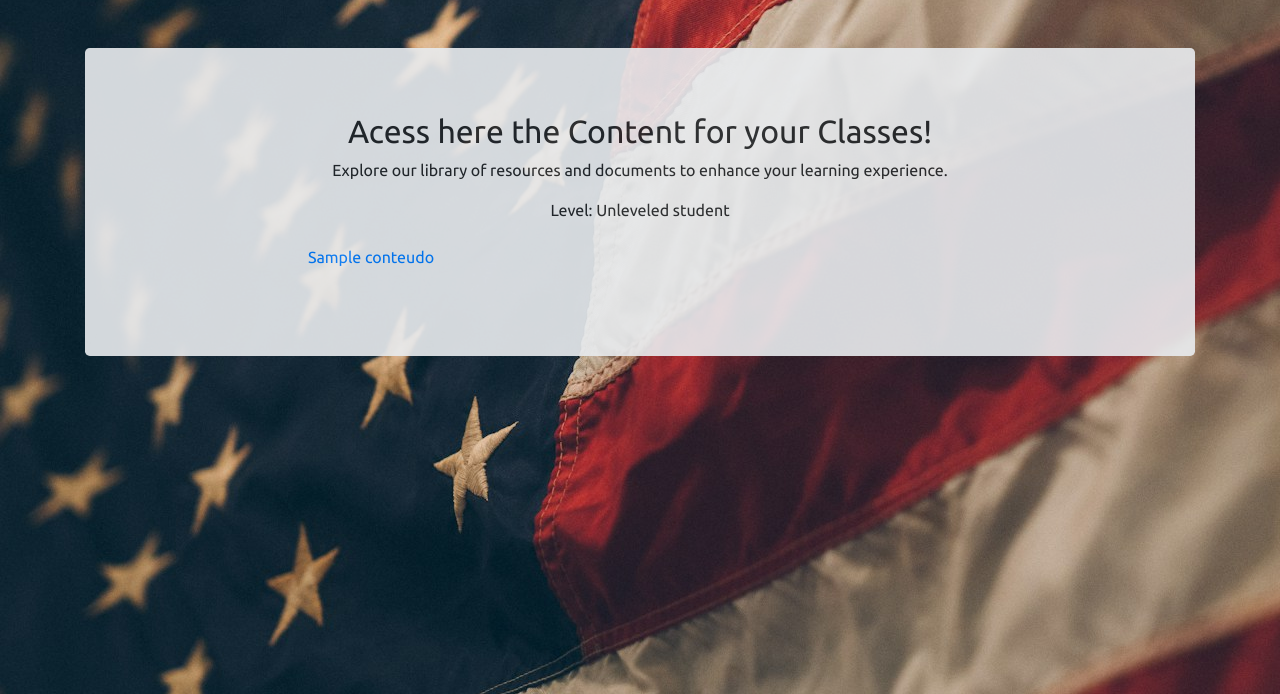
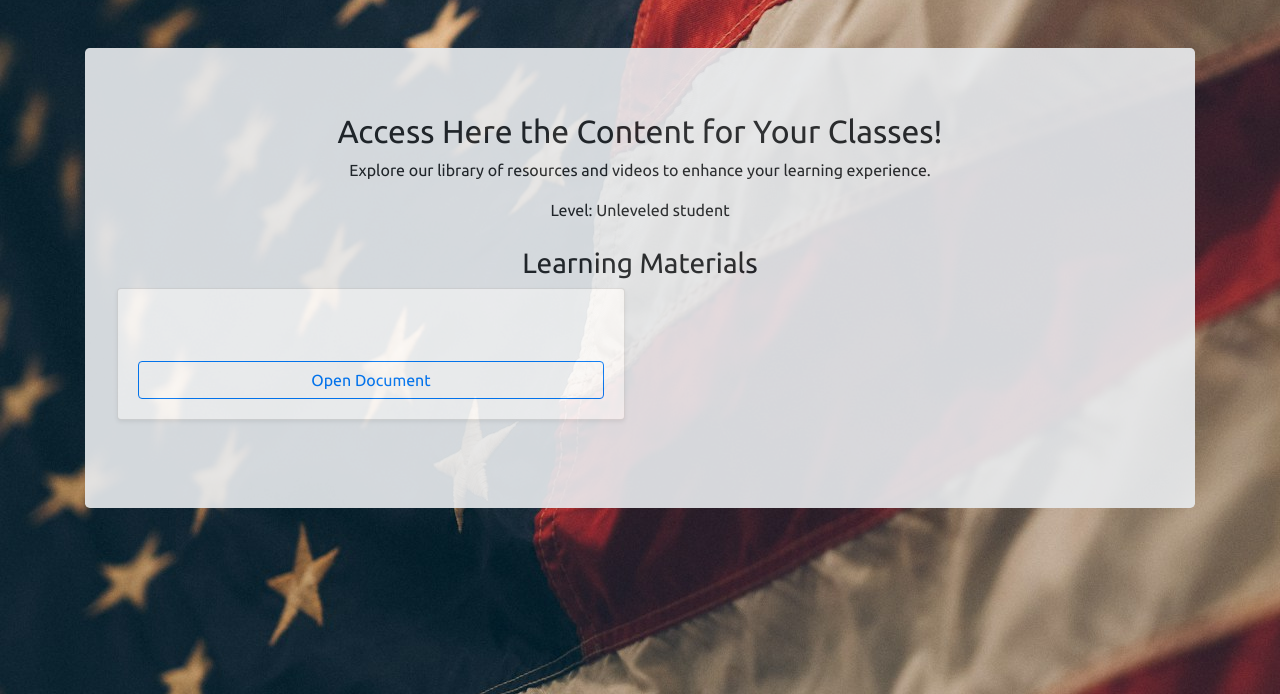
Before and after one commit to MarianaBraga13/english_web_platform, a Flask app: template website/templates/conteudo.html in a window 1280 px wide. Shown: the part 106-800 px from the top of the page. Run offline with Flask 3, Linux system fonts and the light colour scheme; the template is opened without the code that fills it: most values are stand-ins (such as "Sample title", 1, 10 or a date in 2020); parts of the project's set-up code (start-up, migrations or seed data) failed here and were passed over; some libraries are stand-ins or nearby versions.

Commit message:
Conteúdo inserido no template

```diff
--- a/website/templates/conteudo.html
+++ b/website/templates/conteudo.html
@@ -3,39 +3,53 @@
 
 {% block body %}
 
-<section id="contact" class="py-5">
+<section id="content" class="py-5">
     <div class="container">
         <div class="jumbotron">
-                <h2>Acess here the Content for your Classes!</h2>
-                <p>Explore our library of resources and documents to enhance your learning experience.</p>
+            <h2>Access Here the Content for Your Classes!</h2>
+            <p>Explore our library of resources and videos to enhance your learning experience.</p>
 
             {% if current_user.nivel_usuario == 'A' %}
                 <p>Level: Beginner</p>
             {% elif current_user.nivel_usuario == 'B' %}
                 <p>Level: Intermediate</p>
             {% elif current_user.nivel_usuario == 'C' %}
-                <p>Level: Advanced </p>
+                <p>Level: Advanced</p>
             {% else %}
                 <p>Level: Unleveled student</p>
             {% endif %}
 
-          <!-- Links to access documents -->
+            <h3 class="mt-4">Learning Materials</h3>
             <div class="row">
                 {% for conteudo in conteudos %}
-              <div class="col-md-6">
-                  <ul class="list-unstyled">
+                    <div class="col-md-6 mb-4">
+                        <div class="card h-100 shadow-sm">
+                            <div class="card-body">
+                                <h5 class="card-title">{{ conteudo.titulo }}</h5>
 
-                      <li>
-                          <a href= {{conteudo.url}} class="btn btn-link" target="_blank">
-                              <i class="far fa-file-word fa-lg"></i> {{conteudo.titulo}}
+                                {% if 'youtube.com' in conteudo.url %}
+                                    <!-- YouTube Video -->
+                                    <div class="embed-responsive embed-responsive-16by9">
+                                        <iframe class="embed-responsive-item"
+                                            src="{{ conteudo.url | replace('watch?v=', 'embed/') }}"
+                                            title="{{ conteudo.titulo }}"
+                                            frameborder="0"
+                                            allow="accelerometer; autoplay; clipboard-write; encrypted-media; gyroscope; picture-in-picture"
+                                            allowfullscreen>
+                                        </iframe>
+                                    </div>
+                                {% else %}
+                                    <!-- Document Link -->
+                                    <a href="{{ conteudo.url }}" class="btn btn-outline-primary mt-3 w-100" target="_blank">
+                                        <i class="far fa-file-alt fa-lg"></i> Open Document
                                     </a>
-                      </li>
-
-                  </ul>
-
+                                {% endif %}
+                            </div>
+                        </div>
+                    </div>
+                {% endfor %}
             </div>
 
-          {% endfor %}
         </div>
     </div>
 </section>
```
Lines whose indentation alone changed are shown as unchanged.
